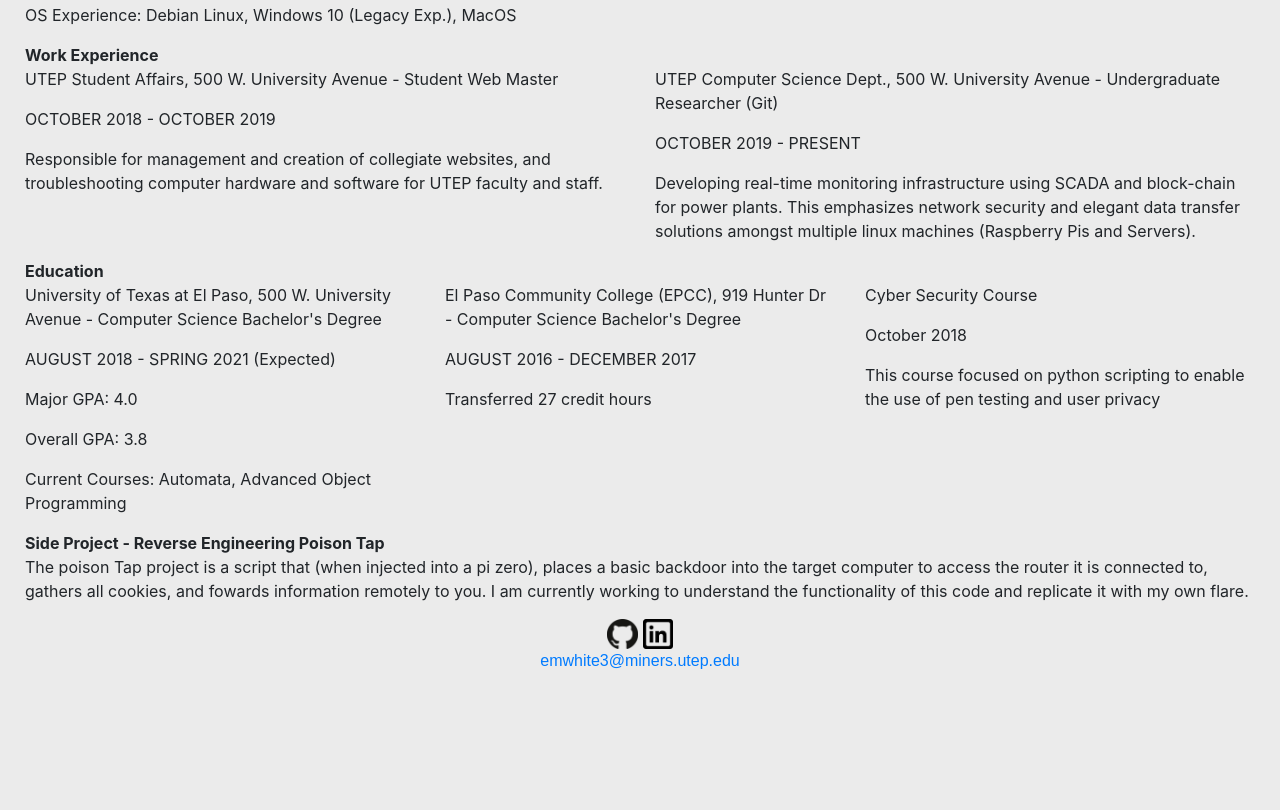
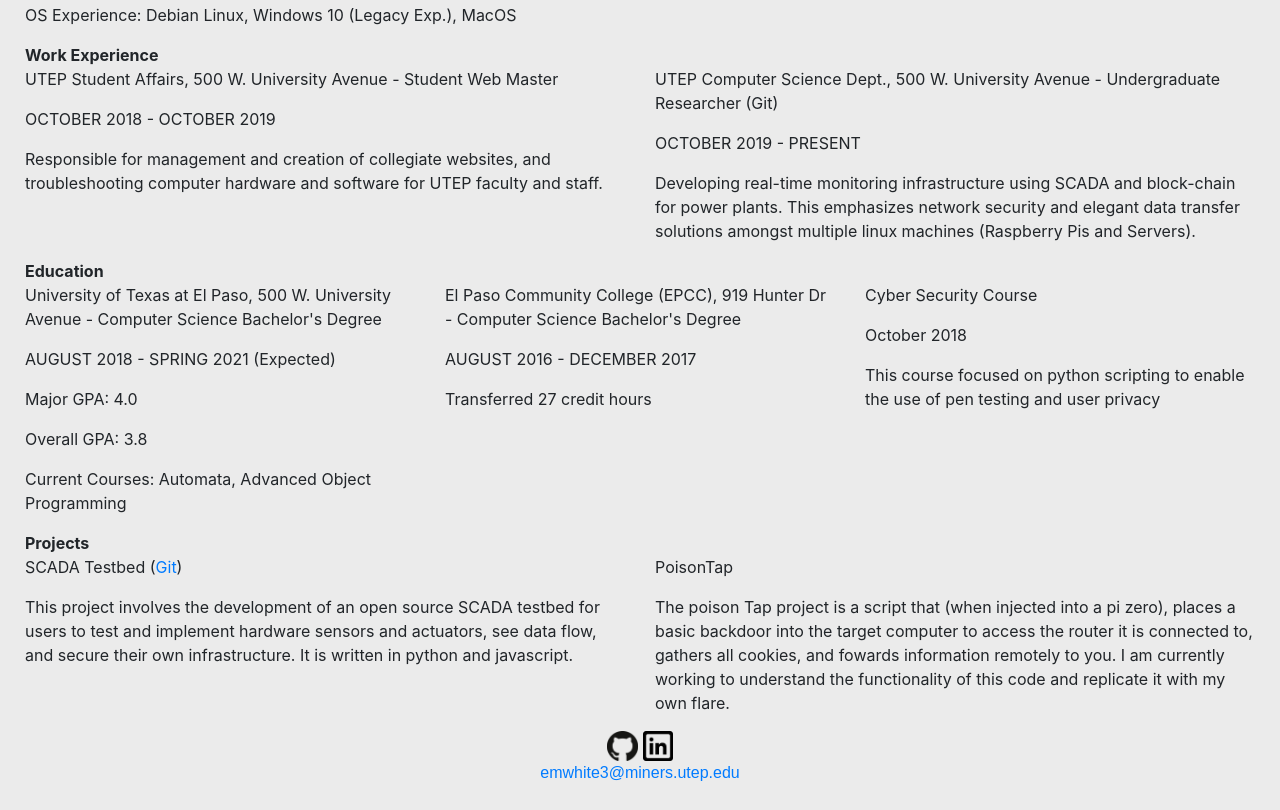
Before and after one commit to emwhite3/emwhite3.github.io, a plain HTML site: page index.html in a window 1280 px wide. Shown: the part 565-1375 px from the top of the page. Before the commit the page ends 1263 px from the top, so only its background shows below. Drawn offline with nearby package versions, Linux system fonts and the light colour scheme.

Commit message:
added projects tab

```diff
--- a/index.html
+++ b/index.html
@@ -64,10 +64,19 @@
 			<p>This course focused on python scripting to enable the use of pen testing and user privacy</p>
 		</div>
 	</div>
-    <strong>Side Project - Reverse Engineering Poison Tap</strong>
-    <p>The poison Tap project is a script that (when injected into a pi zero), places a basic backdoor into the target computer to access the router it is connected to, gathers all cookies, and fowards information remotely to you.
-        I am currently working to understand the functionality of this code and replicate it with my own flare.
-    </p>
+    <strong>Projects</strong>
+<div class="row">
+		<div class="col-md-6">
+			<p>SCADA Testbed (<a href="https://github.com/emwhite3/scadaSimUpdated" target="_blank">Git</a>)</p>
+			<p>This project involves the development of an open source SCADA testbed for users to test and implement hardware sensors and actuators, see data flow, and secure their own infrastructure. It is written in python and javascript.</p>
+		</div>
+		<div class="col-md-6">
+			<p>PoisonTap</p>
+			<p>The poison Tap project is a script that (when injected into a pi zero), places a basic backdoor into the target computer to access the router it is connected to, gathers all cookies, and fowards information remotely to you.
+        		I am currently working to understand the functionality of this code and replicate it with my own flare.
+    			</p>
+		</div>
+	</div>
 </div>
 
 <footer class="footer">
```
